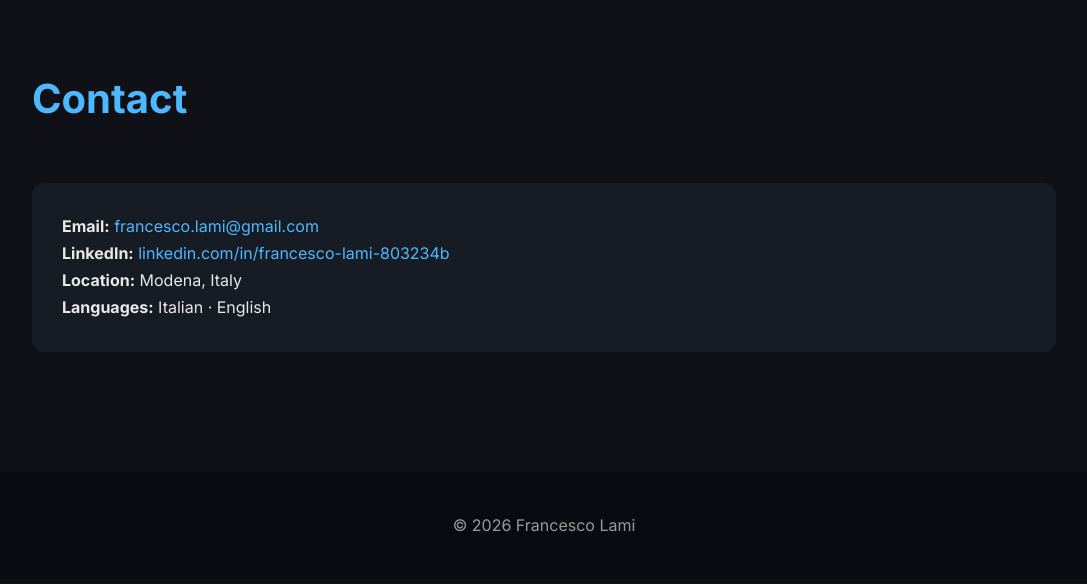
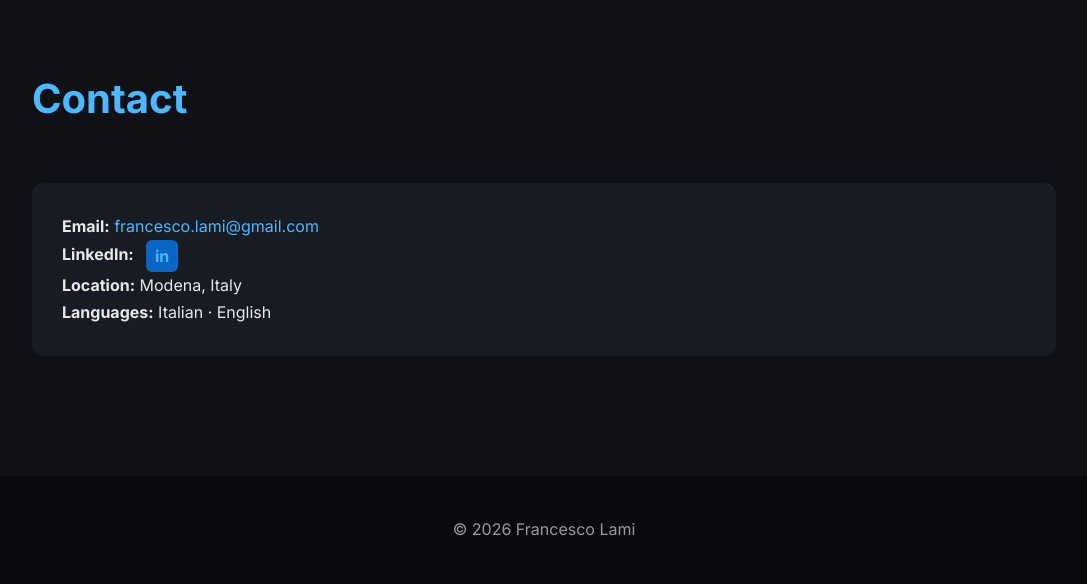
Before and after one commit to francescolami-hash/didactic-sniffle, a Flask app: page / in a window 1280 px wide. Shown: the part 3490-4074 px from the top of the page, without its empty margins (96-1183 px from the left). Before the commit the page ends 4022 px from the top, so only its background shows below. Run offline with Flask 3, Linux system fonts and the light colour scheme.

Commit message:
Use LinkedIn icon in contact section

```diff
--- a/Project_Sito/static/style.css
+++ b/Project_Sito/static/style.css
@@ -140,6 +140,26 @@ section{
     text-decoration:underline;
 }
 
+.linkedin-icon{
+    width:32px;
+    height:32px;
+    display:inline-flex;
+    justify-content:center;
+    align-items:center;
+    margin-left:8px;
+    border-radius:6px;
+    background:#0a66c2;
+    color:white;
+    font-weight:700;
+    line-height:1;
+    vertical-align:middle;
+}
+
+.linkedin-icon:hover{
+    background:#084f95;
+    text-decoration:none;
+}
+
 footer{
     padding:40px;
     text-align:center;
--- a/Project_Sito/templates/index.html
+++ b/Project_Sito/templates/index.html
@@ -209,8 +209,14 @@
 
         <p>
             <strong>LinkedIn:</strong>
-            <a href="https://www.linkedin.com/in/francesco-lami-803234b/" target="_blank" rel="noopener noreferrer">
-                linkedin.com/in/francesco-lami-803234b
+            <a
+                href="https://www.linkedin.com/in/francesco-lami-803234b/"
+                target="_blank"
+                rel="noopener noreferrer"
+                class="linkedin-icon"
+                aria-label="Francesco Lami on LinkedIn"
+            >
+                in
             </a>
         </p>
 
```
Also changed, not shown: docs/index.html (+8 -2 lines), docs/static/style.css (+20 -0 lines).
